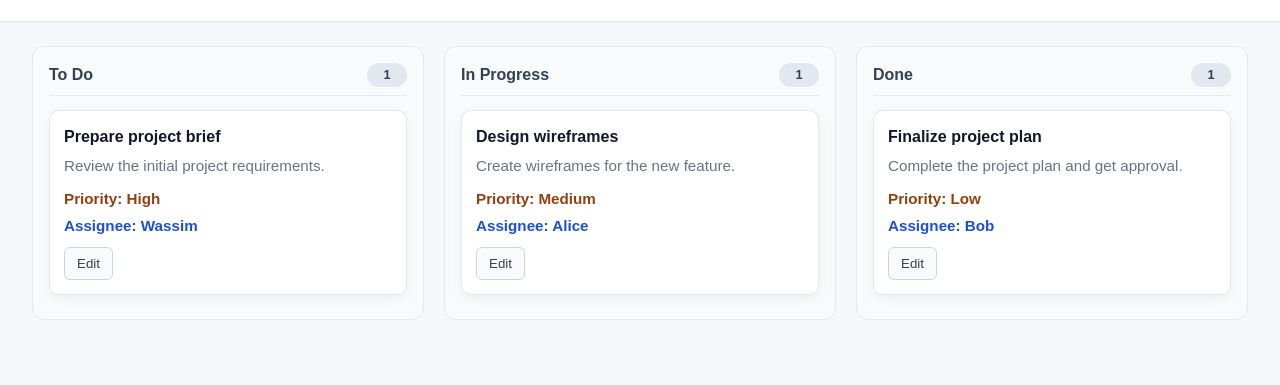
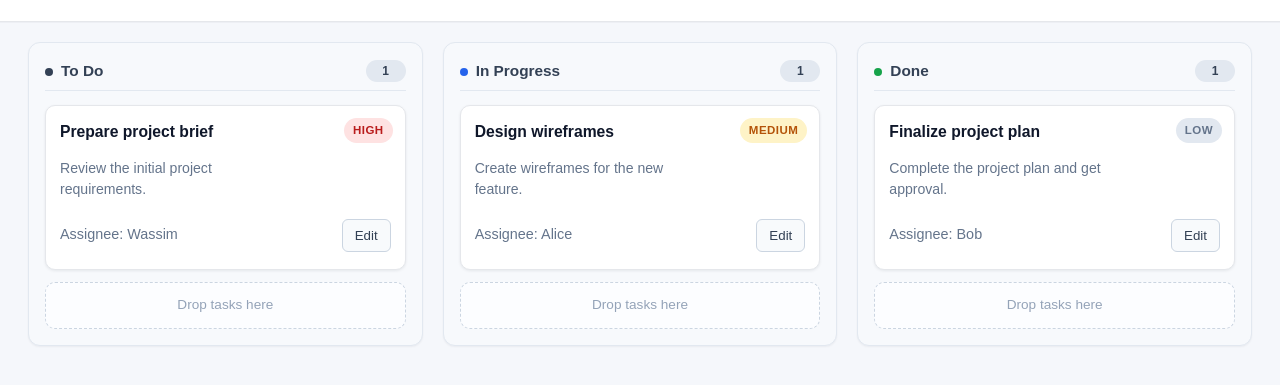
Before and after one commit to wassiba/task-tracker-api, a plain HTML site: page frontend/index.html in a window 1280 px wide. Shown: the part 91-476 px from the top of the page. Drawn offline with Linux system fonts and the light colour scheme.

Commit message:
Module3: Refine Kanban UI from reference images

```diff
--- a/frontend/index.html
+++ b/frontend/index.html
@@ -67,16 +67,16 @@
             display: grid;
             grid-template-columns: repeat(3, minmax(0, 1fr));
             gap: 20px;
-            padding: 24px 32px;
+            padding: 20px 28px;
         }
 
         .task-column {
-            background: #f8fafc;
-            border: 1px solid var(--border);
+            background: #f7f9fc;
+            border: 1px solid #e2e8f0;
             border-radius: 12px;
             padding: 16px;
             min-height: 240px;
-            box-shadow: inset 0 1px 0 rgba(255, 255, 255, 0.6);
+            box-shadow: 0 1px 2px rgba(15, 23, 42, 0.05);
         }
 
         .column-header {
@@ -90,7 +90,7 @@
 
         .column-header h2 {
             margin: 0;
-            font-size: 1rem;
+            font-size: 0.96rem;
             color: #334155;
         }
 
@@ -99,12 +99,12 @@
             align-items: center;
             justify-content: center;
             min-width: 24px;
-            height: 24px;
+            height: 22px;
             padding: 0 8px;
             border-radius: 999px;
             background: #e2e8f0;
             color: #334155;
-            font-size: 0.8rem;
+            font-size: 0.75rem;
             font-weight: 700;
         }
 
@@ -115,31 +115,44 @@
         }
 
         .task-card {
+            position: relative;
             border: 1px solid var(--border);
             border-radius: 10px;
             padding: 14px;
             background: var(--surface);
-            box-shadow: 0 4px 12px rgba(15, 23, 42, 0.05);
+            box-shadow: 0 1px 3px rgba(15, 23, 42, 0.08);
+            display: grid;
+            grid-template-columns: minmax(0, 1fr) 92px;
+            grid-template-rows: auto auto auto;
+            column-gap: 12px;
+            row-gap: 8px;
         }
 
         .task-title {
             margin: 0 0 6px;
-            font-size: 1rem;
+            grid-column: 1;
+            grid-row: 1;
+            font-size: 0.98rem;
+            font-weight: 700;
             color: #0f172a;
         }
 
         .task-description {
-            margin: 0 0 10px;
+            margin: 0 0 8px;
+            grid-column: 1;
+            grid-row: 2;
             color: var(--muted);
-            font-size: 0.95rem;
+            font-size: 0.88rem;
         }
 
         .task-meta {
             display: flex;
             flex-direction: column;
-            gap: 4px;
-            margin: 10px 0;
-            font-size: 0.95rem;
+            gap: 6px;
+            margin: 8px 0 10px;
+            grid-column: 1;
+            grid-row: 3;
+            font-size: 0.9rem;
             color: #475569;
         }
 
@@ -149,11 +162,71 @@
         }
 
         .task-priority {
-            color: #92400e;
+            position: absolute;
+            top: 12px;
+            right: 12px;
+            display: inline-flex;
+            align-items: center;
+            width: fit-content;
+            padding: 4px 9px;
+            border-radius: 999px;
+            font-size: 0.72rem;
+            letter-spacing: 0.04em;
+            text-transform: uppercase;
+        }
+
+        .task-priority.priority-high {
+            background: #fee2e2;
+            color: #b91c1c;
+        }
+
+        .task-priority.priority-medium {
+            background: #fef3c7;
+            color: #b45309;
+        }
+
+        .task-priority.priority-low {
+            background: #e2e8f0;
+            color: #64748b;
         }
 
         .task-assignee {
-            color: #1d4ed8;
+            color: #64748b;
+            font-weight: 500;
+        }
+
+        .drop-placeholder {
+            border: 1px dashed #cbd5e1;
+            border-radius: 10px;
+            padding: 12px;
+            text-align: center;
+            color: #94a3b8;
+            font-size: 0.85rem;
+            background: #fcfdff;
+        }
+
+        .task-column[data-status="ToDo"] .column-header h2::before,
+        .task-column[data-status="InProgress"] .column-header h2::before,
+        .task-column[data-status="Done"] .column-header h2::before {
+            content: "";
+            display: inline-block;
+            width: 8px;
+            height: 8px;
+            border-radius: 50%;
+            margin-right: 8px;
+            vertical-align: middle;
+        }
+
+        .task-column[data-status="ToDo"] .column-header h2::before {
+            background: #334155;
+        }
+
+        .task-column[data-status="InProgress"] .column-header h2::before {
+            background: #2563eb;
+        }
+
+        .task-column[data-status="Done"] .column-header h2::before {
+            background: #16a34a;
         }
 
         .edit-task-button {
@@ -164,6 +237,10 @@
             color: #334155;
             cursor: pointer;
             transition: background-color 0.2s ease, border-color 0.2s ease, box-shadow 0.2s ease;
+            grid-column: 2;
+            grid-row: 3;
+            align-self: center;
+            justify-self: end;
         }
 
         .edit-task-button:hover,
@@ -221,7 +298,7 @@
                     </p>
 
                     <div class="task-meta">
-                        <span class="task-priority">Priority: High</span>
+                        <span class="task-priority priority-high">HIGH</span>
                         <span class="task-assignee">Assignee: Wassim</span>
                     </div>
 
@@ -229,6 +306,7 @@
                         Edit
                     </button>
                 </article>
+                <div class="drop-placeholder">Drop tasks here</div>
             </div>
         </section>
         <section class="task-column" data-status="InProgress">
@@ -244,13 +322,14 @@
                         Create wireframes for the new feature.
                     </p>
                     <div class="task-meta">
-                        <span class="task-priority">Priority: Medium</span>
+                        <span class="task-priority priority-medium">MEDIUM</span>
                         <span class="task-assignee">Assignee: Alice</span>
                     </div>
                     <button type="button" class="edit-task-button">
                         Edit
                     </button>
                 </article>
+                <div class="drop-placeholder">Drop tasks here</div>
             </div>
         </section>
         <section class="task-column" data-status="Done">
@@ -265,13 +344,14 @@
                         Complete the project plan and get approval.
                     </p>
                     <div class="task-meta">
-                        <span class="task-priority">Priority: Low</span>
+                        <span class="task-priority priority-low">LOW</span>
                         <span class="task-assignee">Assignee: Bob</span>
                     </div>
                     <button type="button" class="edit-task-button">
                         Edit
                     </button>
                 </article>
+                <div class="drop-placeholder">Drop tasks here</div>
             </div>
         </section>
     </main>
```
Also changed, not shown: frontend/ui-reference/Task arrangement section.jpg (added), frontend/ui-reference/The Task Tracker Board Interface.jpg (added).
